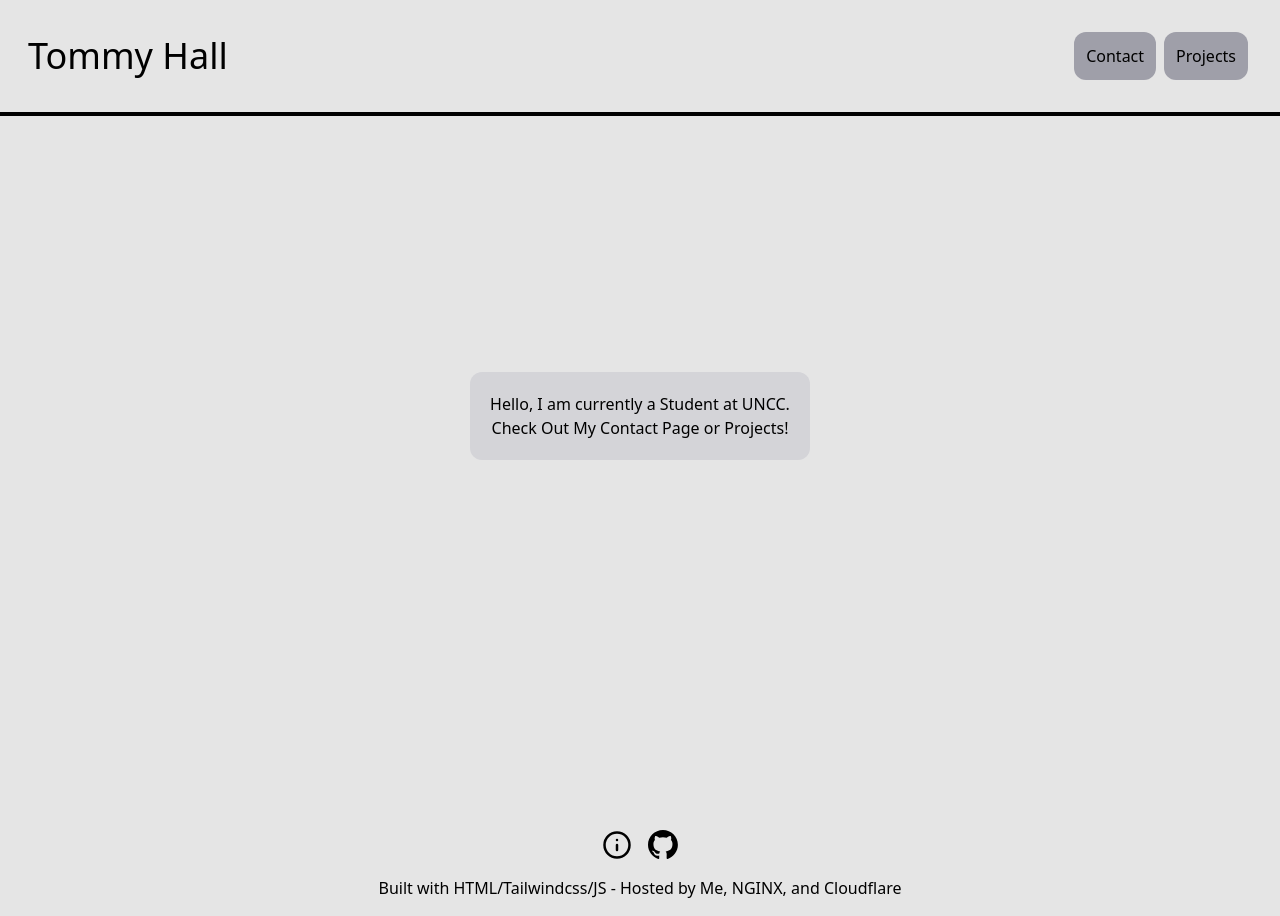
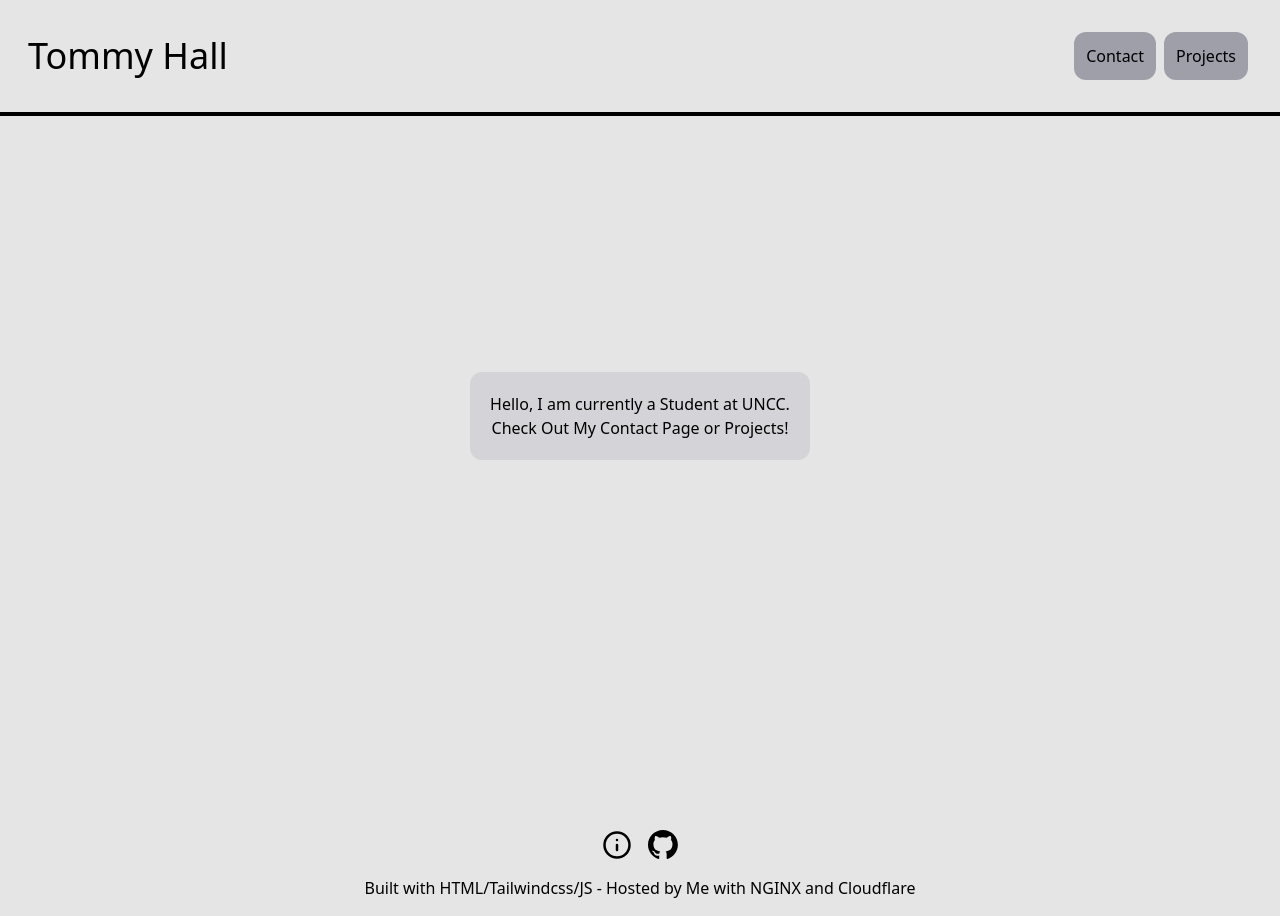
Before and after one commit to TeejMcSteez/pw, a plain HTML site: page index.html in a window 1280 px wide. Drawn offline with nearby package versions, Linux system fonts and the light colour scheme.

Commit message:
Change footer

```diff
--- a/index.html
+++ b/index.html
@@ -62,9 +62,9 @@
       <p class="p-2 m-2 dark:invert">
         Built with HTML/<a target="_blank" href="https://www.tailwindcss.com/"
           >Tailwindcss</a
-        >/JS - Hosted by Me,<a target="_blank" href="https://nginx.org/">
+        >/JS - Hosted by Me with<a target="_blank" href="https://nginx.org/">
           NGINX</a
-        >, and<a target="_blank" href="https://www.cloudflare.com">
+        > and<a target="_blank" href="https://www.cloudflare.com">
           Cloudflare</a
         >
       </p>
```
